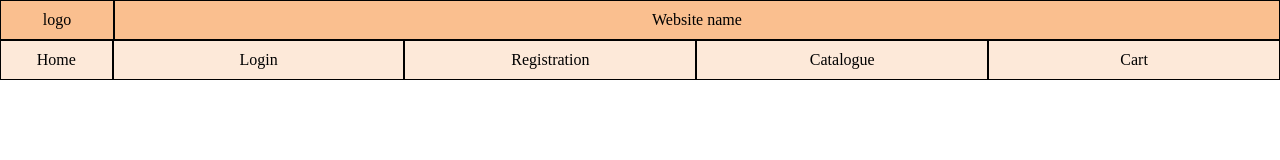
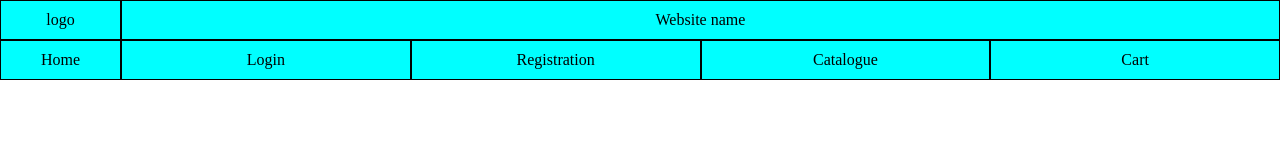
Before and after one commit to al-bumblebee/AI-Book-Store, a plain HTML site: page nav.html in a window 1280 px wide. Drawn offline with Linux system fonts and the light colour scheme.

Commit message:
Optimizing for gh pages

```diff
--- a/nav.html
+++ b/nav.html
@@ -13,20 +13,14 @@
         .header{
             display: flex;
         }
-        .header span{
-            background-color: #fabf8f;
-        }
-        .navigation span{
-            background-color: #fde9d9;
-        }
         span {
             border: 1px solid black;
-
+            background-color: aqua;
             width: 100%;
         }
         .logo {
-            padding-top: 10px;
-            width: 9vw;
+            padding: 10px;
+            width: 8%;
         }
 
         .name {
@@ -38,8 +32,7 @@
 
         }
         .home{
-            width: 41vw;
-            padding: 10px 0 0 0 !important;
+            width: 37%;
         }
         .navigation span{
             padding :10px;
```
Also changed, not shown: catalouge.html (+1 -1 lines), index.html (renamed from home.html, +6 -6 lines).
